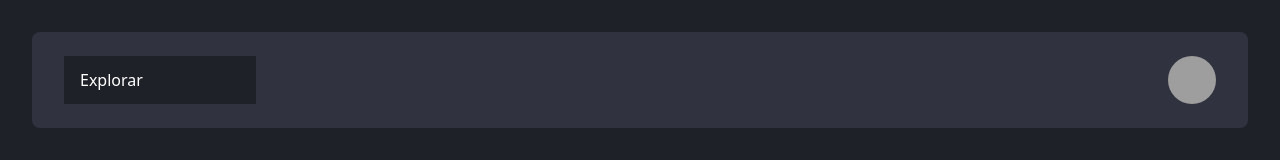
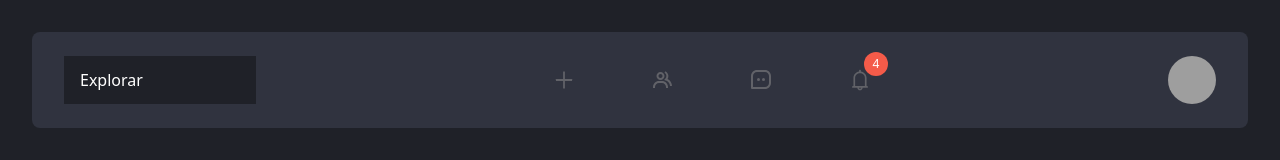
Before and after one commit to dinhostork/adagio-frontend, a Next.js app: page / in a window 1280 px wide. Shown: the top 160 px of the page. Built offline with nearby package versions, Linux system fonts and the light colour scheme; grey boxes are pictures that could not be loaded.

Commit message:
feat: icones principais da barra superior

```diff
--- /dev/null
+++ b/src/components/atoms/IconCounter/index.tsx
@@ -0,0 +1,9 @@
+import { IconCounterProps } from "./types";
+
+export const IconCounter: React.FC<IconCounterProps> = ({ count }) => {
+  return (
+    <div className="flex items-center justify-center w-6 h-6 text-xs text-white bg-red-light rounded-full absolute -top-4 -right-4">
+        {count > 99 ? '99+' : count}
+    </div>
+  );
+};
--- /dev/null
+++ b/src/components/atoms/IconCounter/types.ts
@@ -0,0 +1,3 @@
+export interface IconCounterProps {
+    count: number;
+}
--- a/src/components/atoms/MenuItem/styles.ts
+++ b/src/components/atoms/MenuItem/styles.ts
@@ -1,5 +1,5 @@
 import tw from "tailwind-styled-components";
 
 export const Item = tw.a`
-    flex flex-row items-center font-normal
+    flex flex-row items-center font-normal cursor-pointer hover:text-white transition-all relative
 `
--- a/src/components/atoms/MenuItem/types.ts
+++ b/src/components/atoms/MenuItem/types.ts
@@ -1,4 +1,7 @@
-export interface MenuItemProps {
+import { MutableRefObject } from "react";
+
+export interface MenuItemProps extends React.HTMLAttributes<HTMLAnchorElement>{
     children: React.ReactNode;
     href: string;
+    ref?: MutableRefObject<HTMLAnchorElement | null>
 }
--- /dev/null
+++ b/src/components/molecules/TopbarMainMenu/index.tsx
@@ -0,0 +1,27 @@
+import { IconCounter } from "@/components/atoms/IconCounter";
+import { MenuItem } from "@/components/atoms/MenuItem";
+import { Item } from "@/components/atoms/MenuItem/styles";
+import { AiOutlineBell, AiOutlinePlus } from "react-icons/ai";
+import { BiGroup, BiMessageSquareDots } from "react-icons/bi";
+
+export const TopbarMainMenu: React.FC = () => {
+
+  return (
+    <div className="flex flex-row w-80 h-12 items-center justify-between text-gray-dark">
+      <MenuItem href="#">
+        <AiOutlinePlus size={24} />
+      </MenuItem>
+      <MenuItem href="#">
+        <BiGroup size={24} />
+      </MenuItem>
+      <MenuItem href="#">
+        <BiMessageSquareDots size={24} />
+      </MenuItem>
+
+      <MenuItem href="#">
+      <IconCounter count={4} />
+        <AiOutlineBell size={24} />
+      </MenuItem>
+    </div>
+  );
+};
--- a/src/components/organisms/Topbar/index.tsx
+++ b/src/components/organisms/Topbar/index.tsx
@@ -2,6 +2,7 @@ import styled from "styled-components";
 import tw from "tailwind-styled-components";
 import { TopbarProps } from "./types";
 import { Avatar } from "@/components/molecules/AvatarMenu";
+import { TopbarMainMenu } from "@/components/molecules/TopbarMainMenu";
 
 export const TopbarComponent = tw.header`
     flex
@@ -19,6 +20,7 @@ export const TopbarComponent = tw.header`
 export const Topbar: React.FC<TopbarProps> = ({ children }) => {
   return <TopbarComponent>
     {children}
+    <TopbarMainMenu />
     <Avatar />
   </TopbarComponent>;
 };
--- a/src/utils/componentsToggleMenu.ts
+++ b/src/utils/componentsToggleMenu.ts
@@ -4,6 +4,7 @@ export const useComponentsMenu = () => {
   const [isOpen, setIsOpen] = useState(false);
 
   const toggle = useCallback((value?: boolean) => {
+    console.log("toggle")
     setIsOpen((prevIsOpen) => {
       if (value != null) {
         return value;
--- a/tailwind.config.js
+++ b/tailwind.config.js
@@ -16,9 +16,13 @@ module.exports = {
       },
       gray: {
         DEFAULT: '#E5E5E5',
+        dark: '#616268'
       },
       white: {
         DEFAULT: '#FFFFFF',
+      },
+      red:{
+        light: '#F45B49'
       }
     },
     extend: {
```
